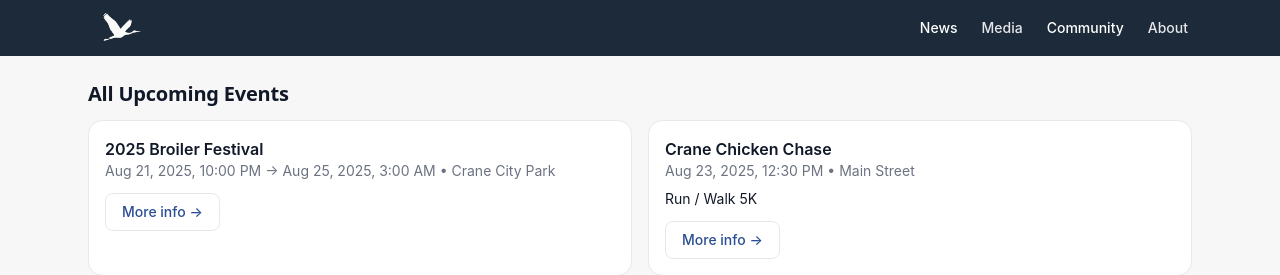
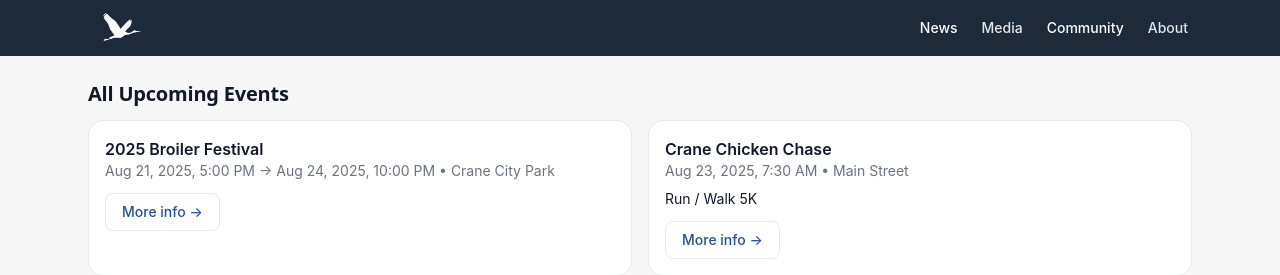
Before and after one commit to WarmMilkCodes/crane-news, a Next.js app: page /events in a window 1280 px wide. Shown: the top 275 px of the page. Built offline with nearby package versions, Linux system fonts and the light colour scheme.

Commit message:
fix times

```diff
--- a/src/data/events.ts
+++ b/src/data/events.ts
@@ -14,15 +14,15 @@ export const events: Event[] = [
   {
     id: "broiler-festival-2025",
     title: "2025 Broiler Festival",
-    when: "2025-08-21T17:00:00-05:00",     // add explicit TZ for consistency
-    end:  "2025-08-24T22:00:00-05:00",
+    when: "2025-08-21T17:00:00",     // add explicit TZ for consistency
+    end:  "2025-08-24T22:00:00",
     location: "Crane City Park",
     link: "https://cranebroilerfestival.org/"
   },
   {
     id: "chicken-chase-2025",
     title: "Crane Chicken Chase",
-    when: "2025-08-23T07:30:00-05:00",
+    when: "2025-08-23T07:30:00",
     location: "Main Street",
     description: "Run / Walk 5K",
     link: "https://facebook.com/events/s/crane-chicken-chase-5k/3705684569729412/"
@@ -30,8 +30,8 @@ export const events: Event[] = [
   {
     id: "open-house-2025",
     title: "School Open House",
-    when: "2025-08-14T16:30:00-05:00",
-    end:  "2025-08-14T18:30:00-05:00",
+    when: "2025-08-14T16:30:00",
+    end:  "2025-08-14T18:30:00",
     location: "Crane Elementary & High School",
     description:
       "Open house will run from 4:30 PM to 6:30 PM for all grade levels and buildings. Allow extra time for parking and bringing class supplies if you have them ready.",
```
